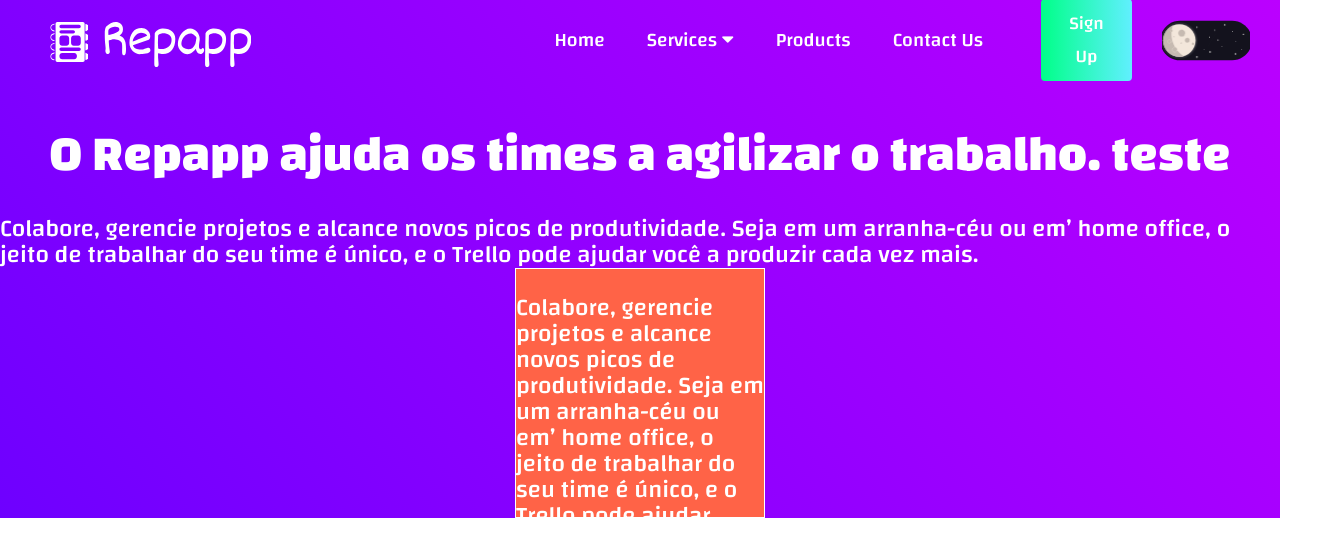
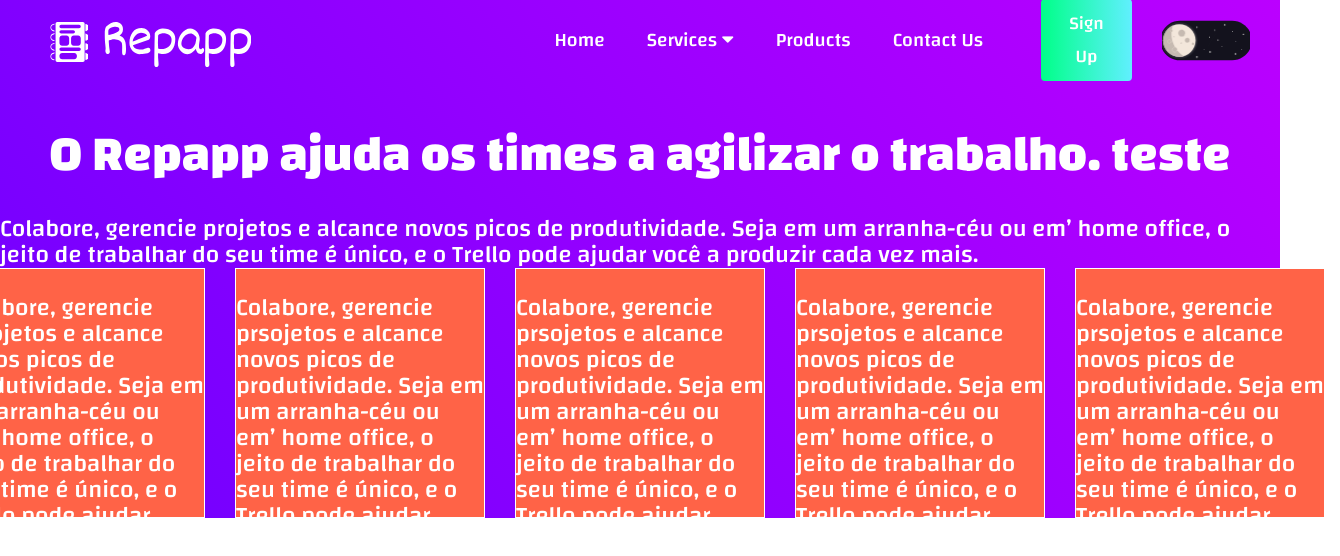
Before and after one commit to marcioandrews/repapp, a React (Create React App) app in the folder web/: page /WorkSpace in a window 1280 px wide. Shown: the top 556 px of the page, 1340 px wide, since content can reach past the window. Built offline with nearby package versions, Linux system fonts and the light colour scheme.

Commit message:
feat:fix

```diff
--- a/web/src/App.tsx
+++ b/web/src/App.tsx
@@ -1,4 +1,3 @@
-import Navbar from './components/navbar/Navbar';
 import Routes from './routes';
 
 function App() {
--- /dev/null
+++ b/web/src/components/Card.tsx
@@ -0,0 +1,14 @@
+import '../styles/Global.css';
+import '../styles/Variables.css';
+import '../styles/components/Card.css';
+
+function Card() {
+
+    return (
+            <div className="page-card" >
+                <p>Colabore, gerencie prsojetos e alcance novos picos de produtividade. Seja em um arranha-céu ou em’ home office, o jeito de trabalhar do seu time é único, e o Trello pode ajudar você a produzir cada vez mais.</p>
+            </div>
+    );
+};
+
+export default Card;
--- a/web/src/components/DarkModeButton.tsx
+++ b/web/src/components/DarkModeButton.tsx
@@ -4,14 +4,12 @@
 import DarkModeBtn from "../assets/lotties/darkmode-button.json"
 
 const DarkMode = () => {
+  const themeMode = {
+    LIGHT: "light",
+    DARK: "dark",
+  }
 
-  // const [animationState, setAnimationState] = useState({
-  //   isStopped: false, isPaused: false,
-  //   direction: -1,
-  // });
   const [initial, setInitial] = useState([0, 170]);
-  const [isStopped, setIsStopped] = useState(false);
-  const [isPaused, setIsPaused] = useState(false);
   const [direction, setDirection] = useState(1);
 
   const defaultOptions = {
@@ -28,45 +26,34 @@
   const body = document.body;
   const lightTheme = "light";
   const darkTheme = "dark";
-  let theme:any;
+  let theme: any;
 
   if (localStorage) {
     theme = localStorage.getItem("theme");
-
   }
 
+  theme ? body.classList.add(theme) : body.classList.add("light")
 
-  if (theme === lightTheme || theme === darkTheme) {
-    body.classList.add(theme);
-  } else {
-    body.classList.add(lightTheme);
+  const switchTheme = (e: any) => {
+    switch (theme) {
 
-
-  }
-
-  const switchTheme = (e:any) => {
-    if (theme === darkTheme) {
-      body.classList.replace(darkTheme, lightTheme);
+      case themeMode.DARK:
+        body.classList.replace(themeMode.DARK, themeMode.LIGHT);
         e.target.classList.remove(clickedClass);
         localStorage.setItem("theme", "light");
-      theme = lightTheme;
+        theme = "light";
         setInitial([0, 170])
         setDirection(1)
-      // setIsPaused(!true)
-      // setIsStopped(true)
-    } else {
-      body.classList.replace(lightTheme, darkTheme);
+        break;
+      case themeMode.LIGHT:
+        body.classList.replace(themeMode.LIGHT, themeMode.DARK);
         e.target.classList.add(clickedClass);
         localStorage.setItem("theme", "dark");
-      theme = darkTheme;
+        theme = "dark";
         setInitial([0, 170])
         setDirection(-1)
-      // setIsPaused(!true)
-      // setIsStopped(true)
-
+        break;
     }
-
-
   };
 
   return (
@@ -74,21 +61,15 @@
     <button
       className={theme === "dark" ? clickedClass : ""}
       id="darkMode"
-        onClick={(e) => switchTheme(e) }
-
-        >
+      onClick={(e) => switchTheme(e)}>
       <Lottie
         options={defaultOptions}
         height={55}
         width={"100%"}
         speed={3}
-        direction={ direction}
-        isStopped={isStopped}
-        isPaused={isPaused}
-
-      />
-
-
+        direction={direction}
+        isStopped={false}
+        isPaused={false} />
     </button>
   );
 };
--- a/web/src/index.tsx
+++ b/web/src/index.tsx
@@ -1,6 +1,5 @@
 import React from 'react';
 import ReactDOM from 'react-dom';
-import Routes from './routes';
 import App from './App';
 
 
--- a/web/src/pages/Landing.tsx
+++ b/web/src/pages/Landing.tsx
@@ -1,8 +1,7 @@
 import '../styles/Global.css';
 import '../styles/Variables.css';
 import '../styles/pages/Landing.css';
-import logoImg from '../assets/logo.svg';
-import { Link } from 'react-router-dom'
+// import { Link } from 'react-router-dom'
 import Navbar from '../components/navbar/Navbar';
 
 function Landing() {
--- a/web/src/pages/WorkSpace.tsx
+++ b/web/src/pages/WorkSpace.tsx
@@ -1,8 +1,9 @@
 import '../styles/Global.css';
 import '../styles/Variables.css';
 import '../styles/pages/WorkSpace.css';
-import { Link } from 'react-router-dom'
+// import { Link } from 'react-router-dom'
 import Navbar from '../components/navbar/Navbar';
+import Card from '../components/Card';
 
 function WorkSpace() {
 
@@ -13,8 +14,12 @@
         <div className="content-wrapper">
           <h1>O Repapp ajuda os times a agilizar o trabalho. teste</h1>
           <p>Colabore, gerencie projetos e alcance novos picos de produtividade. Seja em um arranha-céu ou em’ home office, o jeito de trabalhar do seu time é único, e o Trello pode ajudar você a produzir cada vez mais.</p>
-          <div className="box">
-           <p>Colabore, gerencie projetos e alcance novos picos de produtividade. Seja em um arranha-céu ou em’ home office, o jeito de trabalhar do seu time é único, e o Trello pode ajudar você a produzir cada vez mais.</p>
+          <div className="content-cards">
+            <Card/>
+            <Card/>
+            <Card/>
+            <Card/>
+            <Card/>
           </div>
         </div>
         <div className="content-wrapper-bg">
--- /dev/null
+++ b/web/src/styles/components/Card.css
@@ -0,0 +1,12 @@
+.page-card {
+    background-color: tomato !important;
+    width: 250px;
+    height: 250px;
+    border: 1px solid #fff;
+    box-sizing: border-box;
+    overflow:auto;
+    margin-inline: 15px;
+    /* scrollbar-width: thin;
+    scrollbar-color: blue orange; */
+
+}
--- a/web/src/styles/pages/WorkSpace.css
+++ b/web/src/styles/pages/WorkSpace.css
@@ -17,22 +17,15 @@
     flex-direction: column;
     background: linear-gradient(50deg, #6e00ff 0, #bb00ff 100%);
 }
-.box {
-    background-color: tomato;
-    width: 250px;
-    height: 250px;
-    border: 1px solid #fff;
-    box-sizing: border-box;
-    overflow:auto;
-    /* scrollbar-width: thin;
-    scrollbar-color: blue orange; */
 
-}
 #page-workspace .content-wrapper-bg {
     background: url('../../assets/landing.svg') no-repeat 80% center;
 
 }
-
+#page-workspace .content-cards {
+    flex-direction: row;
+    display: flex;
+}
 #page-workspace .content-wrapper main {
     max-width: 350;
 
```
Lines whose indentation alone changed are shown as unchanged.
